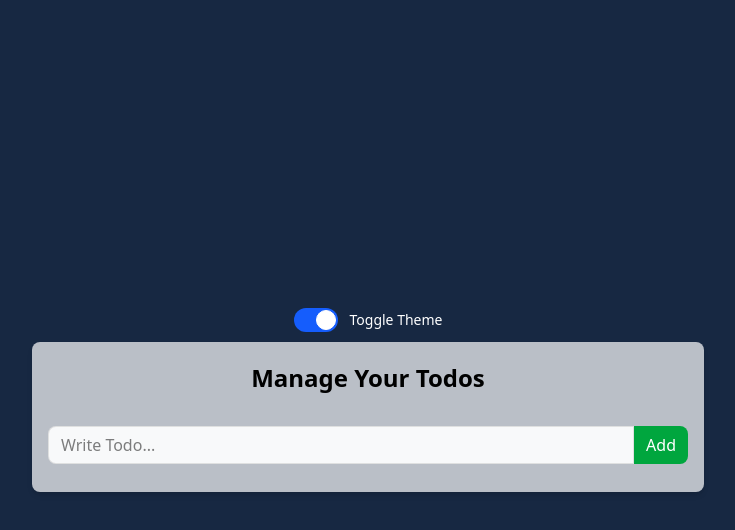
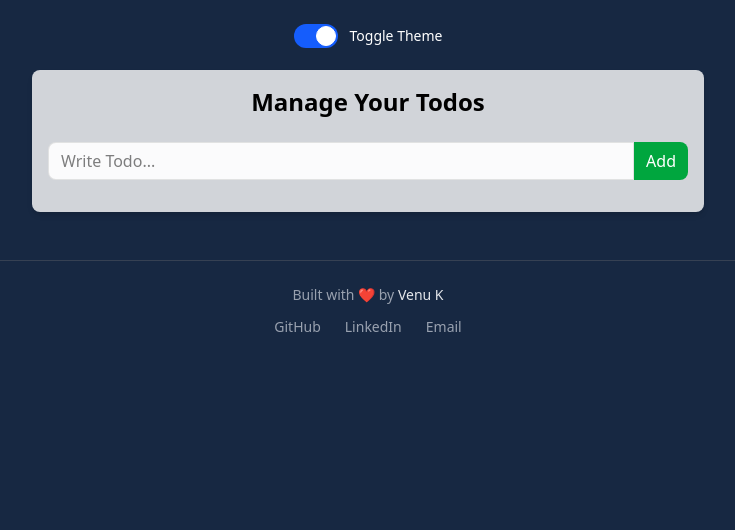
Before and after one commit to notvenu/todo, a React (Vite) app: page / in a window 1280 px wide. Shown: the top 530 px of the page, without its empty margins (272-1007 px from the left). Built offline with nearby package versions, Linux system fonts and the light colour scheme.

Commit message:
Add Footer component and improve Todo UI layout

```diff
--- a/src/App.jsx
+++ b/src/App.jsx
@@ -5,6 +5,7 @@ import TodoForm from './components/TodoForm'
 import TodoItem from './components/TodoItem'
 import { ThemeProvider } from './context/themeContext.js'
 import ThemeBtn from './components/ThemeBtn.jsx'
+import Footer from './components/Footer.jsx'
 
 function App() {
   const [themeMode, setThemeMode] = useState("dark")
@@ -24,22 +25,29 @@ function App() {
   const [todos, setTodos] = useState([])
 
   const addTodo = (todo) => {
-    setTodos((prev) => [{...todo},...prev])
+    setTodos((prev) => [{ ...todo }, ...prev])
   }
-  const updateTodo = (id, todo) =>{
-    setTodos((prev) => prev.map((prevTodo) => (prevTodo.id === id ? todo : prevTodo)))
+  const updateTodo = (id, todo) => {
+    setTodos((prev) =>
+      prev.map((prevTodo) =>
+        prevTodo.id === id ? todo : prevTodo
+      )
+    )
   }
   const deleteTodo = (id) => {
     setTodos((prev) => prev.filter((todo) => todo.id !== id))
   }
   const toggleComplete = (id) => {
-    setTodos((prev) => prev.map((prevTodo) => (prevTodo.id === id ? {...prevTodo, completed: !prevTodo.completed} : prevTodo)))
+    setTodos((prev) =>
+      prev.map((prevTodo) =>
+        prevTodo.id === id ? { ...prevTodo, completed: !prevTodo.completed } : prevTodo
+      )
+    )
   }
 
   useEffect(() => {
     const todos = JSON.parse(localStorage.getItem("todos"))
-
-    if(todos && todos.length > 0){
+    if (todos && todos.length > 0) {
       setTodos(todos)
     }
   }, [])
@@ -50,26 +58,35 @@ function App() {
 
   return (
     <>
-    <TodoProvider value={{todos, addTodo, updateTodo, deleteTodo, toggleComplete}}>
-      <ThemeProvider value={{themeMode, lightTheme, darkTheme}}>
-      <div className=" bg-white min-h-screen py-8 flex justify-center items-center flex-col dark:bg-[#172842]">
-        <div className='mb-1'>
-          <ThemeBtn/>
+      <TodoProvider value={{ todos, addTodo, updateTodo, deleteTodo, toggleComplete }}>
+        <ThemeProvider value={{ themeMode, lightTheme, darkTheme }}>
+          <div className="bg-white min-h-screen py-6 px-4 flex flex-col items-center dark:bg-[#172842]">
+            {/* Theme Button */}
+            <div className="mb-4 self-end sm:self-center">
+              <ThemeBtn />
             </div>
-      <div className="w-full max-w-2xl mx-auto shadow-md rounded-lg px-4 py-3 text-white bg-[#172842] dark:bg-white/70 dark:text-black">
-        <h1 className="text-2xl font-bold text-center mb-8 mt-2">Manage Your Todos</h1>
+
+            {/* Todo Card */}
+            <div className="w-full max-w-2xl mx-auto shadow-md rounded-lg px-4 py-4 text-white bg-[#172842] dark:bg-white/80 dark:text-black transition-colors">
+              <h1 className="text-xl sm:text-2xl font-bold text-center mb-6">
+                Manage Your Todos
+              </h1>
+
               <div className="mb-4">
-            <TodoForm/>
+                <TodoForm />
               </div>
-          <div className="flex flex-wrap gap-y-3">
-            {/*Loop and Add TodoItem here */}
+
+              <div className="flex flex-col gap-3">
                 {todos.map((todo) => (
-              <div key={todo.id} className='w-full'>
-                <TodoItem todo={todo}/>
-              </div>
+                  <TodoItem key={todo.id} todo={todo} />
                 ))}
               </div>
             </div>
+
+            {/* Footer */}
+            <footer className="w-full mt-12 border-t border-gray-200 dark:border-gray-700 pt-6 pb-4">
+              <Footer/>
+            </footer>
           </div>
         </ThemeProvider>
       </TodoProvider>
--- /dev/null
+++ b/src/components/Footer.jsx
@@ -0,0 +1,43 @@
+export default function Footer() {
+    return (
+        <>
+        <div className="max-w-2xl mx-auto text-center text-sm text-gray-700 dark:text-gray-400 px-4">
+                <p className="mb-3 transition-colors">
+                  Built with ❤️ by{" "}
+                  <a
+                    href="https://github.com/notvenu"
+                    target="_blank"
+                    rel="noopener noreferrer"
+                    className="font-medium text-gray-900 dark:text-gray-200 hover:underline transition-colors"
+                  >
+                    Venu K
+                  </a>
+                </p>
+                <div className="flex justify-center gap-6">
+                  <a
+                    href="https://github.com/notvenu"
+                    target="_blank"
+                    rel="noopener noreferrer"
+                    className="hover:text-blue-500 transition-colors"
+                  >
+                    GitHub
+                  </a>
+                  <a
+                    href="https://linkedin.com/in/venu-kasibhatla"
+                    target="_blank"
+                    rel="noopener noreferrer"
+                    className="hover:text-blue-500 transition-colors"
+                  >
+                    LinkedIn
+                  </a>
+                  <a
+                    href="mailto:venu.kasibhatla@gmail.com"
+                    className="hover:text-blue-500 transition-colors"
+                  >
+                    Email
+                  </a>
+                </div>
+        </div>
+        </>
+    )
+}
--- a/src/components/ThemeBtn.jsx
+++ b/src/components/ThemeBtn.jsx
@@ -18,7 +18,7 @@ export default function ThemeBtn() {
                 checked={themeMode === "dark"}
             />
             <div className="w-11 h-6 bg-gray-200 peer-focus:outline-none peer-focus:ring-4 peer-focus:ring-blue-300 dark:peer-focus:ring-blue-800 rounded-full peer dark:bg-gray-700 peer-checked:after:translate-x-full peer-checked:after:border-white after:content-[''] after:absolute after:top-[2px] after:left-[2px] after:bg-white after:border-gray-300 after:border after:rounded-full after:h-5 after:w-5 after:transition-all dark:border-gray-600 peer-checked:bg-blue-600"></div>
-            <span className="ml-3 text-sm font-medium text-gray-900 dark:text-white">Toggle Theme</span>
+            <span className="ml-3 text-sm font-medium text-gray-900 dark:text-white transition-colors">Toggle Theme</span>
         </label>
     );
 }
```
Lines whose indentation alone changed are shown as unchanged.
